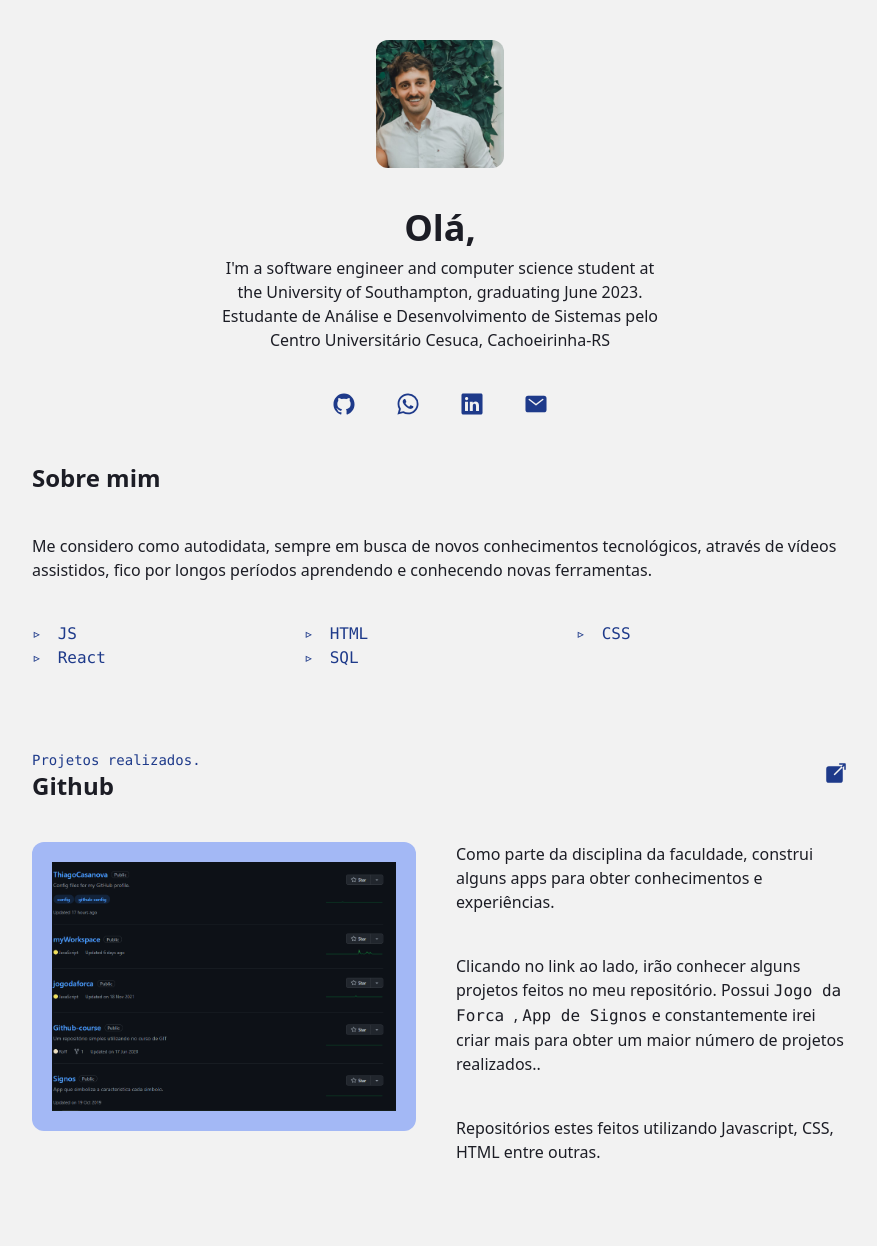
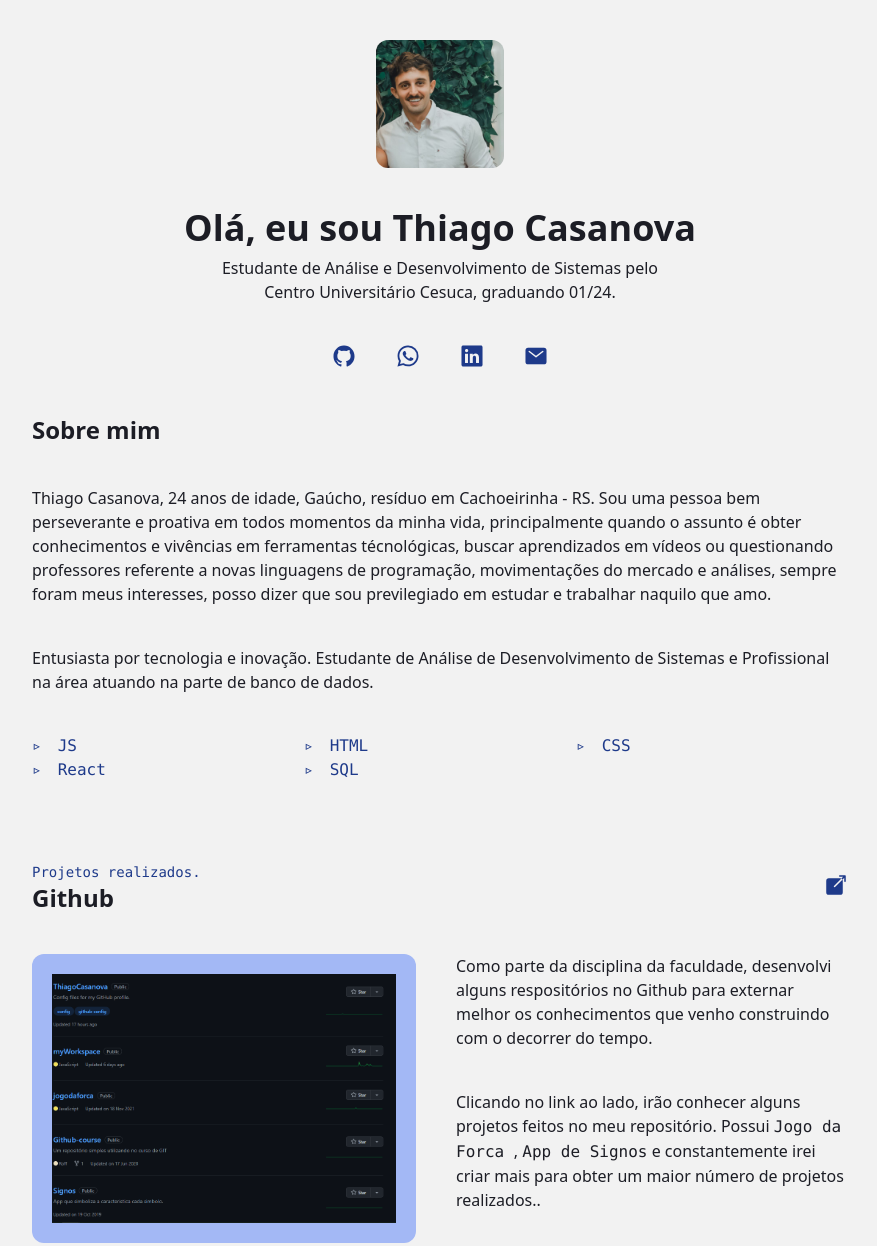
Before and after one commit to ThiagoCasanova/thiagocasanova.github.io, a website: page index.html in a window 1280 px wide. Shown: the top 1246 px of the page, without its empty margins (200-1077 px from the left). Drawn offline with nearby package versions, Linux system fonts and the light colour scheme.

Commit message:
Update index.html

```diff
--- a/index.html
+++ b/index.html
@@ -1,7 +1,7 @@
 <!DOCTYPE html>
 <html lang="pt">
   <head>
-    <title>Dan Berry</title>
+    <title>Thiago Casanova</title>
     <meta charset="utf-8" />
     <meta name="viewport" content="width=device-width, initial-scale=1" />
     <link rel="stylesheet" href="tailwind.css" />
@@ -19,12 +19,10 @@
           class="h-32 w-32 rounded-xl"
         />
         <div class="flex flex-col items-center">
-          <h1 class="text-4xl font-bold mb-2">Olá, </h1>
+          <h1 class="text-4xl font-bold mb-2">Olá, eu sou Thiago Casanova </h1>
           <p class="text-center max-w-md">
-            I'm a software engineer and computer science student at the
-            University of Southampton, graduating June 2023.
             Estudante de Análise e Desenvolvimento de Sistemas pelo Centro
-            Universitário Cesuca, Cachoeirinha-RS
+            Universitário Cesuca, graduando 01/24.
           </p>
         </div>
         <div
@@ -47,9 +45,18 @@
       <div class="flex flex-col space-y-10 w-full max-w-4xl p-10">
         <h2 class="text-2xl font-bold">Sobre mim</h2>
         <p>
-          Me considero como autodidata, sempre em busca de novos conhecimentos
-          tecnológicos, através de vídeos assistidos, fico por longos períodos
-          aprendendo e conhecendo novas ferramentas.
+          Thiago Casanova, 24 anos de idade, Gaúcho, resíduo em Cachoeirinha - RS.
+          Sou uma pessoa bem perseverante e proativa em todos momentos da minha
+          vida, principalmente quando o assunto é obter conhecimentos e
+          vivências em ferramentas técnológicas, buscar aprendizados
+          em vídeos ou questionando professores referente a novas linguagens de
+          programação, movimentações do mercado e análises, sempre foram meus interesses,
+          posso dizer que sou previlegiado em estudar e trabalhar naquilo que amo.
+        </p>
+         <p>
+          Entusiasta por tecnologia e inovação. Estudante de Análise
+          de Desenvolvimento de Sistemas e Profissional na área atuando
+          na parte de banco de dados.
         </p>
         <ul class="font-mono text-thunderstorm grid grid-cols-2 md:grid-cols-3">
           <li>JS</li>
@@ -79,8 +86,9 @@
           />
           <div class="flex flex-col space-y-10">
             <p>
-              Como parte da disciplina da faculdade, construi alguns apps para
-              obter conhecimentos e experiências.
+              Como parte da disciplina da faculdade, desenvolvi alguns respositórios
+              no Github para externar melhor os conhecimentos que venho construindo
+              com o decorrer do tempo.
             </p>
             <p>
              Clicando no link ao lado, irão conhecer alguns projetos feitos
```
